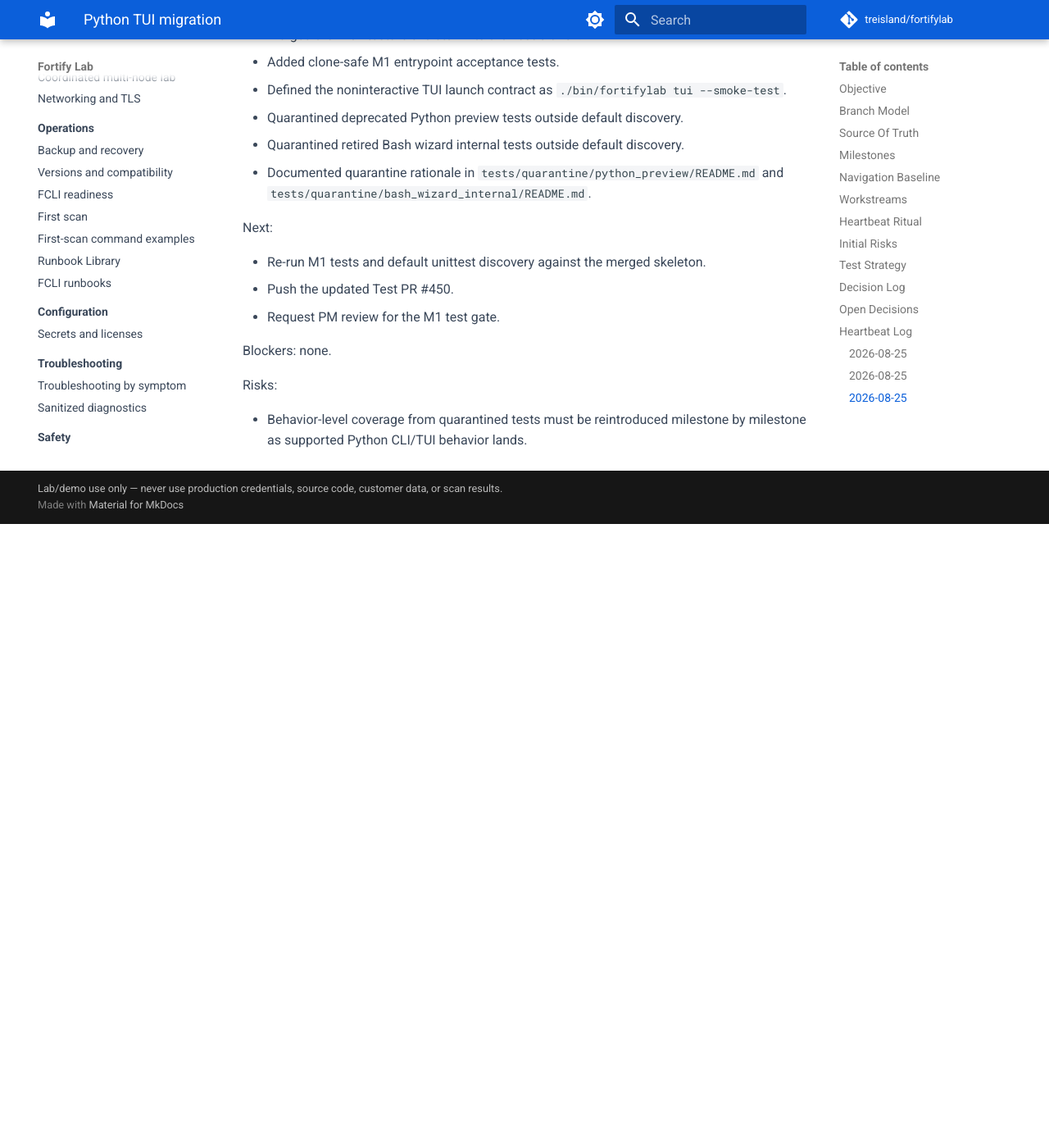
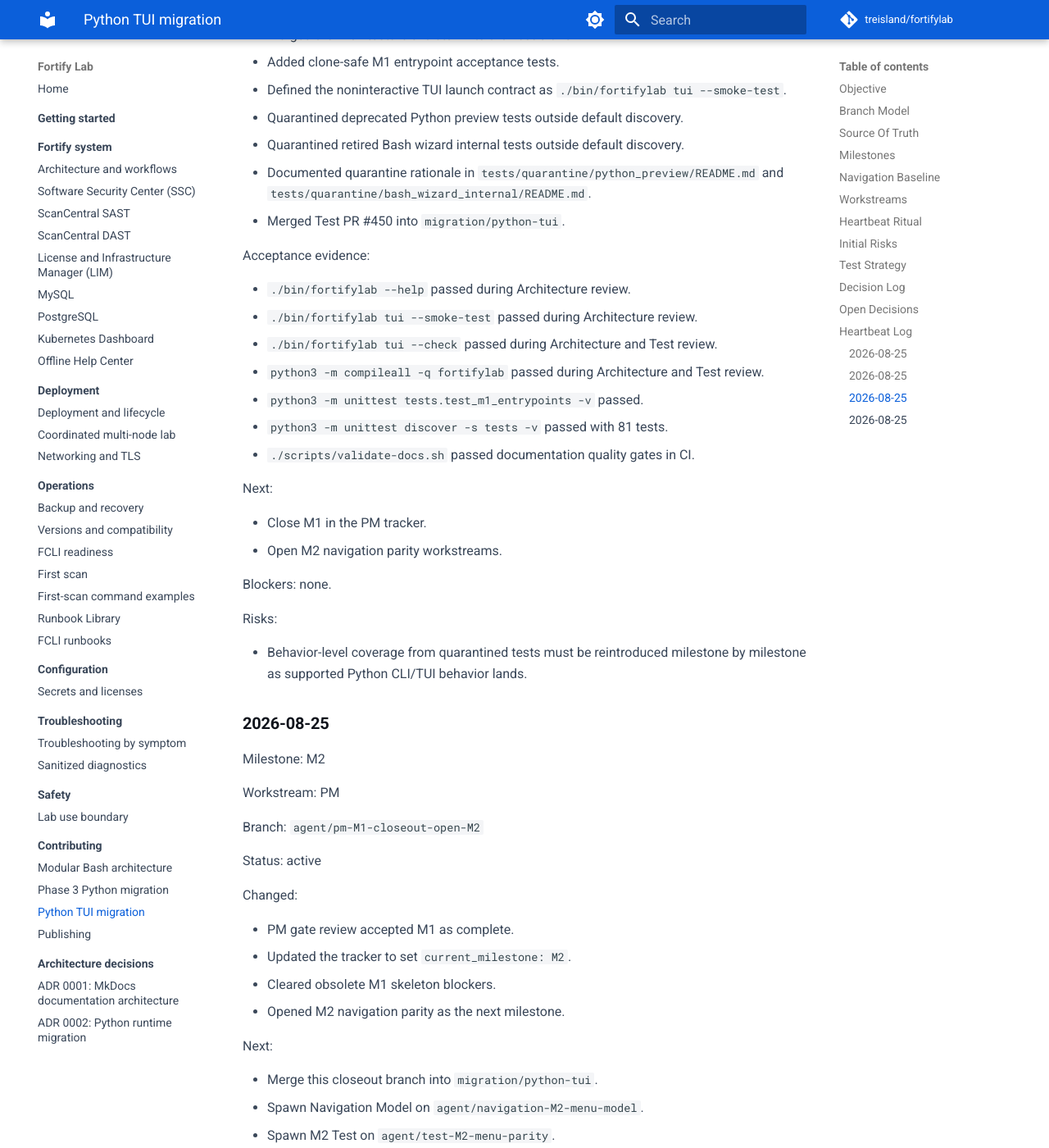
Before and after one commit to treisland/fortifylab, an MkDocs documentation site: the page built from docs/development/python-tui-migration.md, in a window 1280 px wide and 1400 px high, scrolled down 7978 px. Shown: the whole window at 82% size. Built offline with MkDocs 1.6.1 and Material for MkDocs 9.7.7, drawn with Linux system fonts in a browser that asks for light colours; comment, search, counter and statistics services are not loaded; before the commit the page ends 8617 px from its top, so only the background shows below that; some of the changed text lies outside the part shown.

Commit message:
Close M1 and open M2 migration work

```diff
--- a/docs/development/python-tui-migration.md
+++ b/docs/development/python-tui-migration.md
@@ -271,7 +271,7 @@
 
 Branch: `agent/test-M1-entrypoints`
 
-Status: active
+Status: complete
 
 Changed:
 
@@ -281,15 +281,57 @@
 - Quarantined deprecated Python preview tests outside default discovery.
 - Quarantined retired Bash wizard internal tests outside default discovery.
 - Documented quarantine rationale in `tests/quarantine/python_preview/README.md` and `tests/quarantine/bash_wizard_internal/README.md`.
+- Merged Test PR #450 into `migration/python-tui`.
+
+Acceptance evidence:
+
+- `./bin/fortifylab --help` passed during Architecture review.
+- `./bin/fortifylab tui --smoke-test` passed during Architecture review.
+- `./bin/fortifylab tui --check` passed during Architecture and Test review.
+- `python3 -m compileall -q fortifylab` passed during Architecture and Test review.
+- `python3 -m unittest tests.test_m1_entrypoints -v` passed.
+- `python3 -m unittest discover -s tests -v` passed with 81 tests.
+- `./scripts/validate-docs.sh` passed documentation quality gates in CI.
 
 Next:
 
-- Re-run M1 tests and default unittest discovery against the merged skeleton.
-- Push the updated Test PR #450.
-- Request PM review for the M1 test gate.
+- Close M1 in the PM tracker.
+- Open M2 navigation parity workstreams.
 
 Blockers: none.
 
 Risks:
 
 - Behavior-level coverage from quarantined tests must be reintroduced milestone by milestone as supported Python CLI/TUI behavior lands.
+
+
+### 2026-08-25
+
+Milestone: M2
+
+Workstream: PM
+
+Branch: `agent/pm-M1-closeout-open-M2`
+
+Status: active
+
+Changed:
+
+- PM gate review accepted M1 as complete.
+- Updated the tracker to set `current_milestone: M2`.
+- Cleared obsolete M1 skeleton blockers.
+- Opened M2 navigation parity as the next milestone.
+
+Next:
+
+- Merge this closeout branch into `migration/python-tui`.
+- Spawn Navigation Model on `agent/navigation-M2-menu-model`.
+- Spawn M2 Test on `agent/test-M2-menu-parity`.
+- Start TUI keybinding implementation on `agent/tui-M2-keybindings` after the menu model contract is visible, or with close coordination.
+
+Blockers: none.
+
+Risks:
+
+- M2 must preserve the documented Bash wizard navigation before improving flow design.
+- No mutating operation wiring belongs in M2; that is M3.
```
Also changed, not shown: 1 other file.
